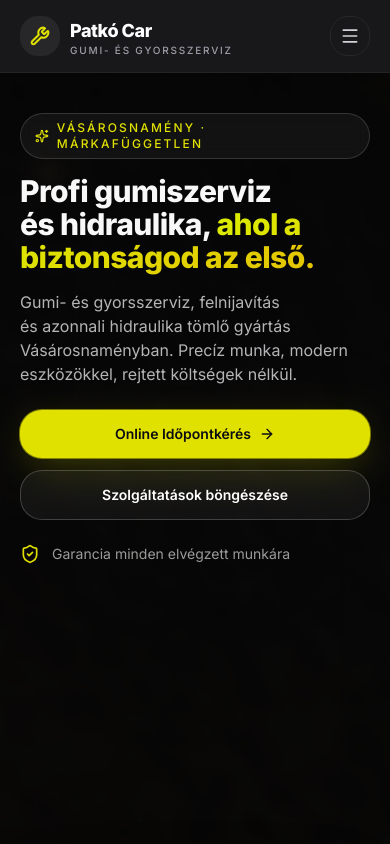
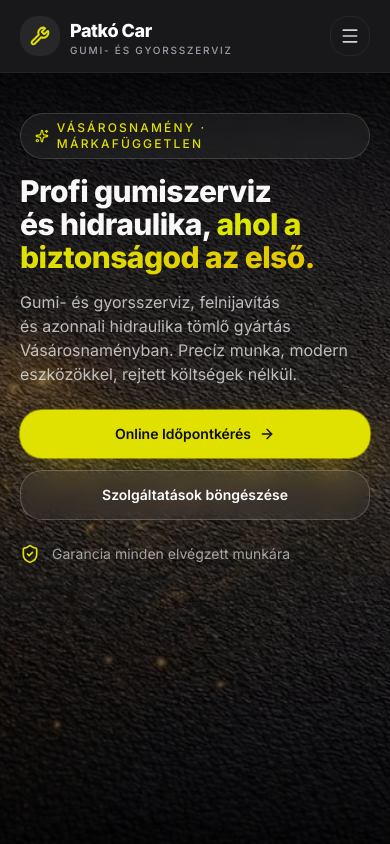
Before and after one commit to gabesz0214/patkocar, a React (Vite) app: page / in a window 390 px wide. Shown: the top 844 px of the page. Built offline with nearby package versions, Linux system fonts and the light colour scheme.

Commit message:
style(hero): set premium gold dust texture background on mobile and add dark vertical gradient overlay

```diff
--- a/src/components/site/Hero.tsx
+++ b/src/components/site/Hero.tsx
@@ -1,6 +1,6 @@
 import { ArrowRight, ShieldCheck, Sparkles } from "lucide-react";
 import heroImg from "@/assets/hero-logo-bg.jpg";
-import mobileTexture from "@/assets/mobile-texture.png";
+import mobileTexture from "@/assets/mobile-texture.jpg";
 import { SzechenyiBanner } from "./SzechenyiBanner";
 
 export function Hero() {
@@ -21,8 +21,10 @@ export function Hero() {
           height={1280}
           className="hidden md:block h-full w-full object-cover object-center transition-all duration-300"
         />
-        {/* Dark overlay: solid on mobile/tablet for readability, gradient on desktop to expose the golden logo on the right */}
-        <div className="absolute inset-0 bg-black/30 md:bg-black/75 lg:bg-gradient-to-r lg:from-black/90 lg:via-black/55 lg:to-black/25" />
+        {/* Dark overlay for mobile/tablet for readability */}
+        <div className="absolute inset-0 block md:hidden bg-gradient-to-b from-black/70 via-black/40 to-black/80" />
+        {/* Dark overlay for desktop to expose the golden logo on the right */}
+        <div className="absolute inset-0 hidden md:block md:bg-black/75 lg:bg-gradient-to-r lg:from-black/90 lg:via-black/55 lg:to-black/25" />
       </div>
 
       <div className="w-full container-px relative mx-auto max-w-7xl pt-10 pb-16 md:pt-12 md:pb-20 lg:pt-14 lg:pb-24">
```
Also changed, not shown: src/assets/mobile-texture.jpg (added), src/assets/mobile-texture.png (deleted).
